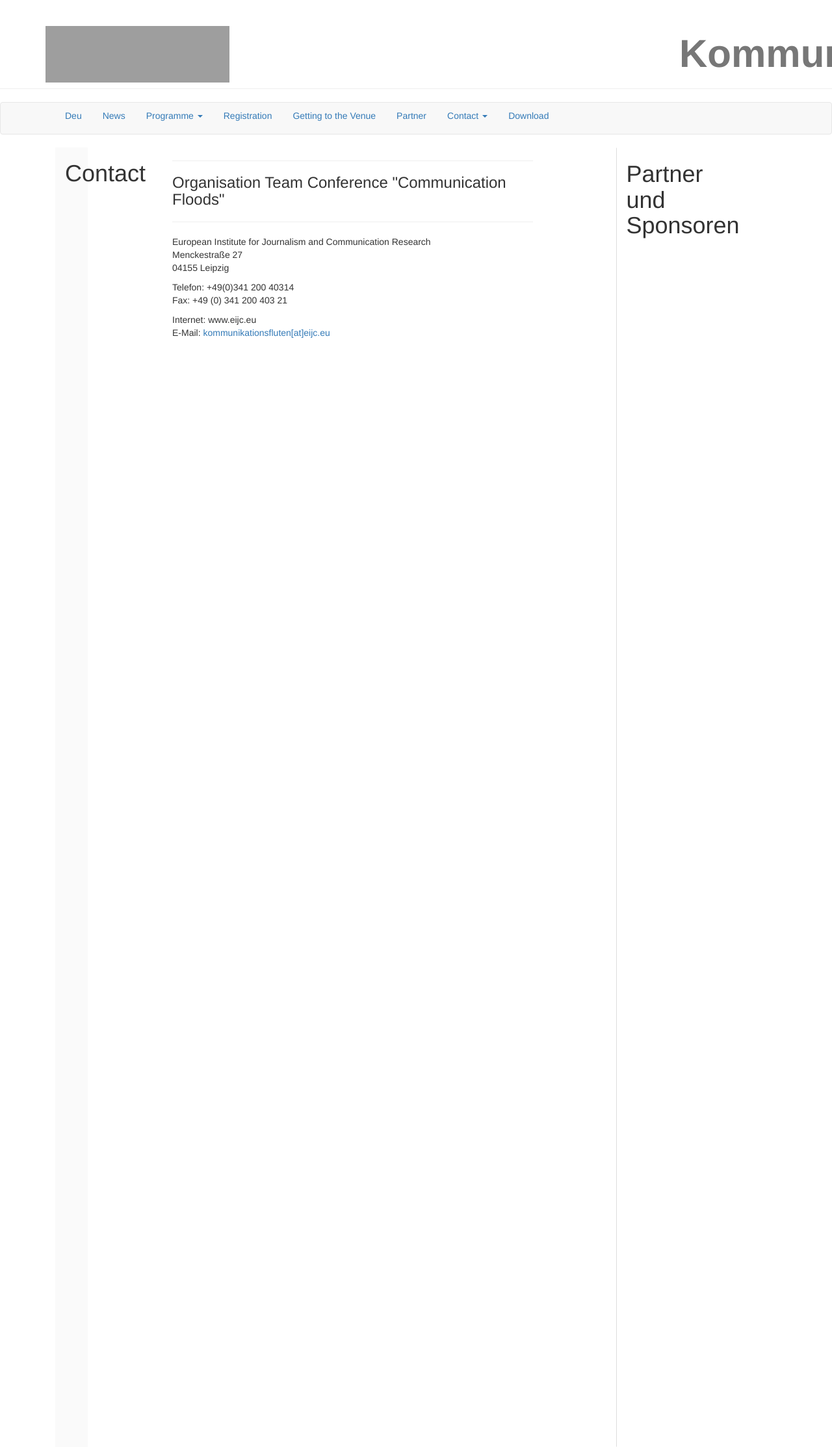
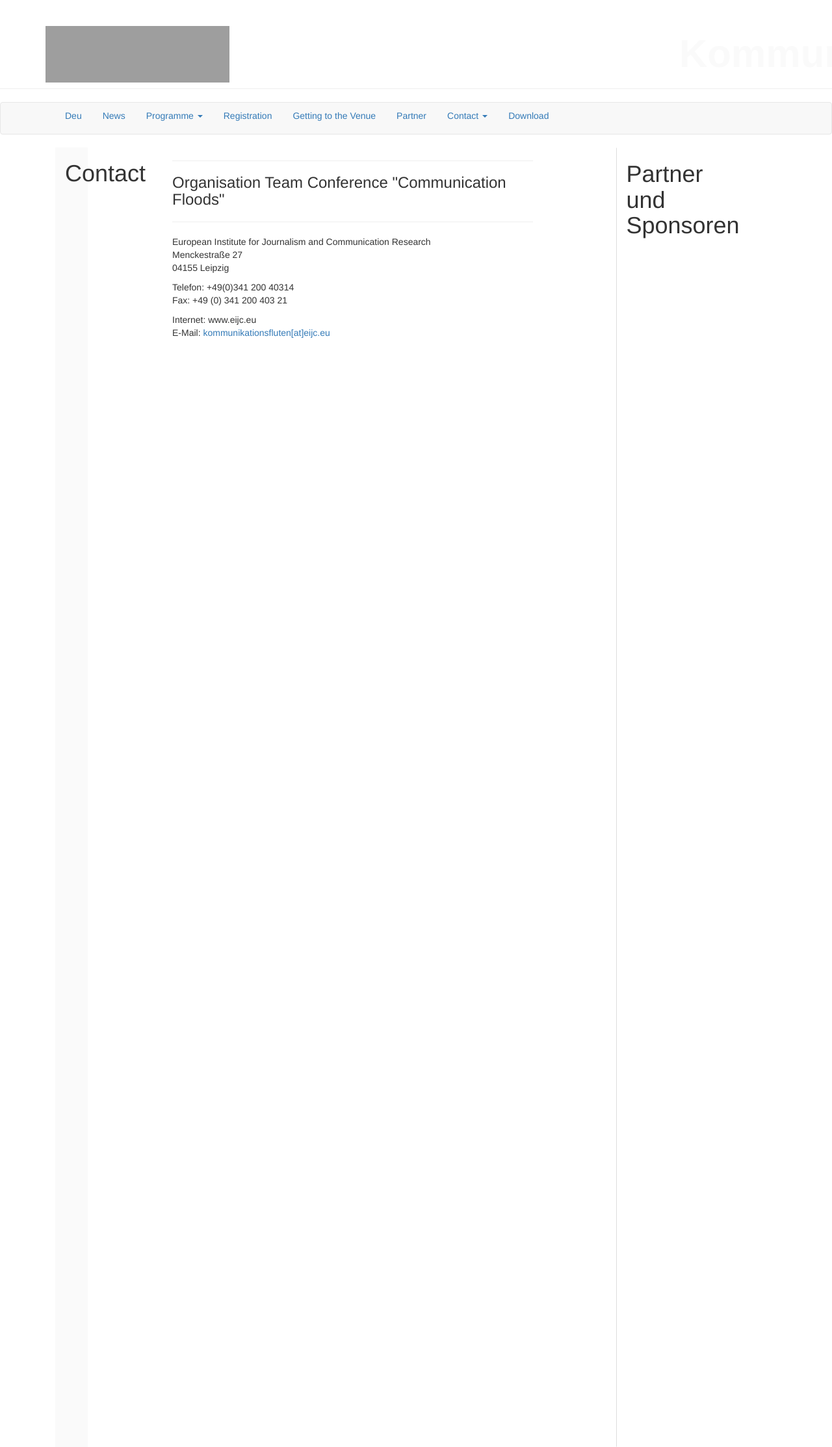
Before and after one commit to susedev/test, a Jekyll site: the page built from contact.html, in a window 1280 px wide. Shown: the whole page at 65% size. Built offline with Jekyll 4.4.1, drawn with Linux system fonts in a browser that asks for light colours; nearby versions of some CDN libraries; grey boxes are pictures that could not be loaded.

Commit message:
Update base.html

```diff
--- a/_layouts/base.html
+++ b/_layouts/base.html
@@ -17,7 +17,7 @@
                         <div class="col-md-8">
                         </div>
                         <div class="col-md-2">
-                              <a href="http://eijc.github.io/data/"><span style="color:#777777; font-size: 60px; font-weight:bold; text-align: left; margin-right:50px">KommunikationsFluten</span></a>
+                              <a href="http://eijc.github.io/data/"><span style="color:#FAFAFA; font-size: 60px; font-weight:bold; text-align: left; margin-right:50px">KommunikationsFluten</span></a>
                         </div>
                   </div>
             </div>
```
